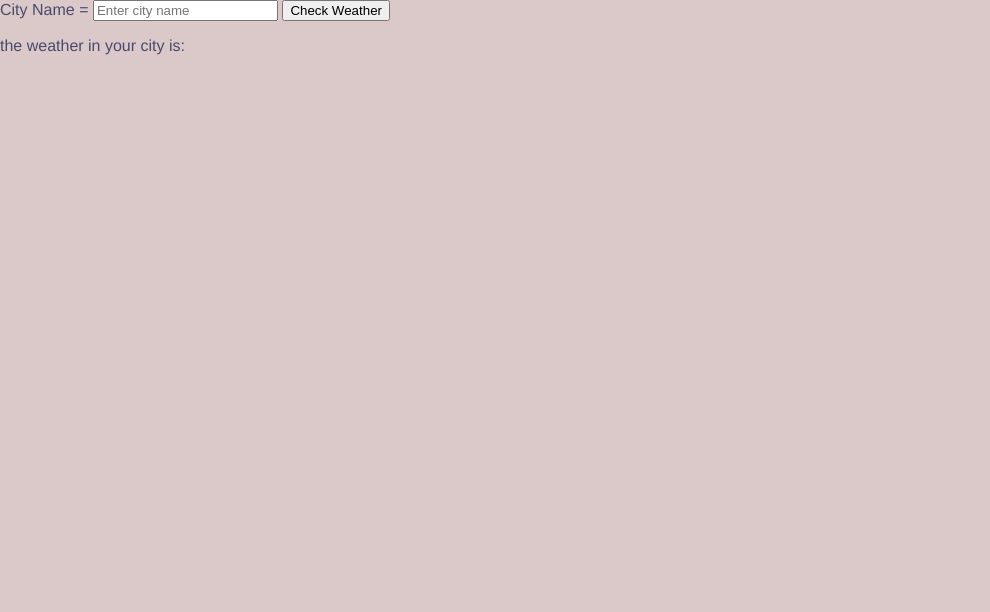
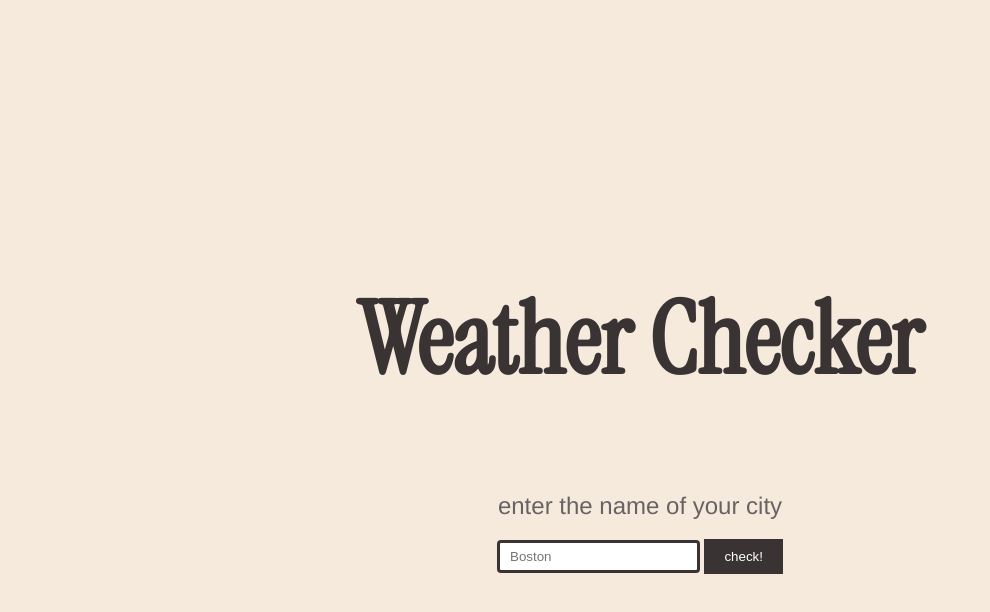
Before and after one commit to nicolajack/WeatherChecker, a plain HTML site: page WeatherChecker/index.html in a window 1280 px wide. Shown: the whole page, without its empty margins (0-990 px from the left). Drawn offline with Linux system fonts and the light colour scheme; a web font is replaced by a local one.

Commit message:
updated weather checker ui

```diff
--- a/WeatherChecker/index.html
+++ b/WeatherChecker/index.html
@@ -7,11 +7,20 @@
         <title>weather checker</title>
     </head>
     <body>
-        City Name = <input id="cityname" type="text" placeholder="Enter city name" />
-        <button id="checkWeather">Check Weather</button>
-        <div id="weatherResultWrapper">
-            <p>the weather in your city is: </p>
-            <div id="weatherResult"></div>
+        <div class="verticalContainer">
+            <div>
+                <h1 id="title">Weather Checker</h1>
+            </div>
+            <h2 id="h2">enter the name of your city</h2>
+
+            <div id="buttonwrap">
+                <input id="cityname" type="text" placeholder="Boston" />
+                <button id="checkWeather">check!</button>
+            </div>
+            <br>
+            <div id="weatherResultWrapper">
+                <div id="weatherResult"></div>
+            </div>
         </div>
         <script>
             function getWeather(){
@@ -42,14 +51,19 @@
                         var whatToWear = "";
                         if (fTemp < 32) {
                             whatToWear = "It's freezing! Wear a warm coat, hat, and gloves.";
+                            document.body.className = "isCold";
                         } else if (fTemp >= 32 && fTemp < 50) {
                             whatToWear = "It's chilly! A light jacket would be good.";
+                            document.body.className = "isCold";
                         } else if (fTemp >= 50 && fTemp < 70) {
                             whatToWear = "It's cool! A long-sleeve shirt should be fine.";
+                            document.body.className = "isNorm";
                         } else if (fTemp >= 70 && fTemp < 85) {
                             whatToWear = "It's warm! A t-shirt and shorts are good.";
+                            document.body.className = "isHot";
                         } else {
                             whatToWear = "It's hot! Stay hydrated and wear light clothing.";
+                            document.body.className = "isHot";
                         }
 
                         const html = `The weather is currently ${fTemp}°F/${cTemp}°C with ${weather_description}. ${whatToWear}`;
--- a/WeatherChecker/styles.css
+++ b/WeatherChecker/styles.css
@@ -1,8 +1,69 @@
+@import url('https://fonts.googleapis.com/css2?family=DM+Serif+Text:ital@0;1&family=Instrument+Serif:ital@0;1&family=Pochaevsk&display=swap');
+
 html, body {
-margin: 0;
+    margin: 0;
     padding: 0;
     height: 100%;
     font-family: Helvetica, sans-serif;
-    background-color: #dbc8c8;
-    color: #484b6c;
+    background-color: #F6EADD;
+    color: #393333;
 }
+
+body.isHot {
+    background-color: #F1C3C2;
+}
+
+body.isCold {
+    background-color: #DDE6F6;
+}
+
+body.isNorm {
+    background-color: #F6EADD;
+}
+
+.verticalContainer {
+    width: 100%;
+    height: 100%;
+    display: flex;
+    justify-content: center;
+    align-items: center;
+    text-align: center;
+    flex-direction: column;
+    flex-wrap: nowrap;
+}
+
+#title {
+    font-family: "Instrument Serif", serif;
+    font-size: 100px;
+}
+
+#h2 {
+    font-weight: normal;
+    color: #686363;
+    font-family: Helvetica, sans-serif;
+}
+
+#cityname {
+    padding: 6px 10px;
+    border: 3px solid #393333;
+    border-radius: 4px;
+}
+
+#checkWeather {
+    background-color: #393333;
+    color: #FFFFFF;
+    padding: 10px 20px;
+    border: none;
+}
+
+#checkWeather:hover {
+    background-color: #555555; /* Darken on hover */
+    cursor: pointer;
+}
+
+#buttonWrap {
+    display: flex;
+    flex-direction: row;
+    justify-content: center;
+    align-items: center;
+}
```
